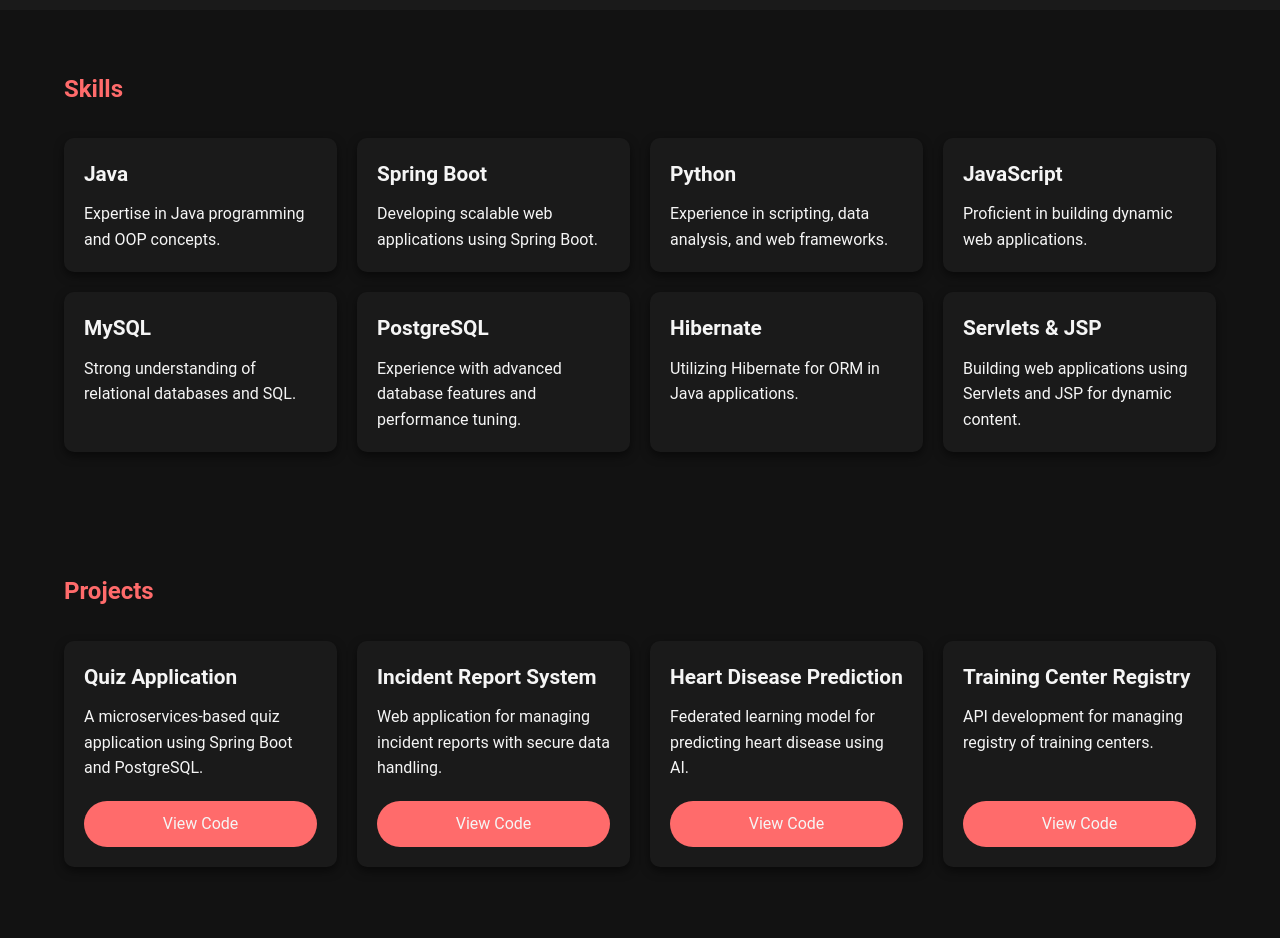
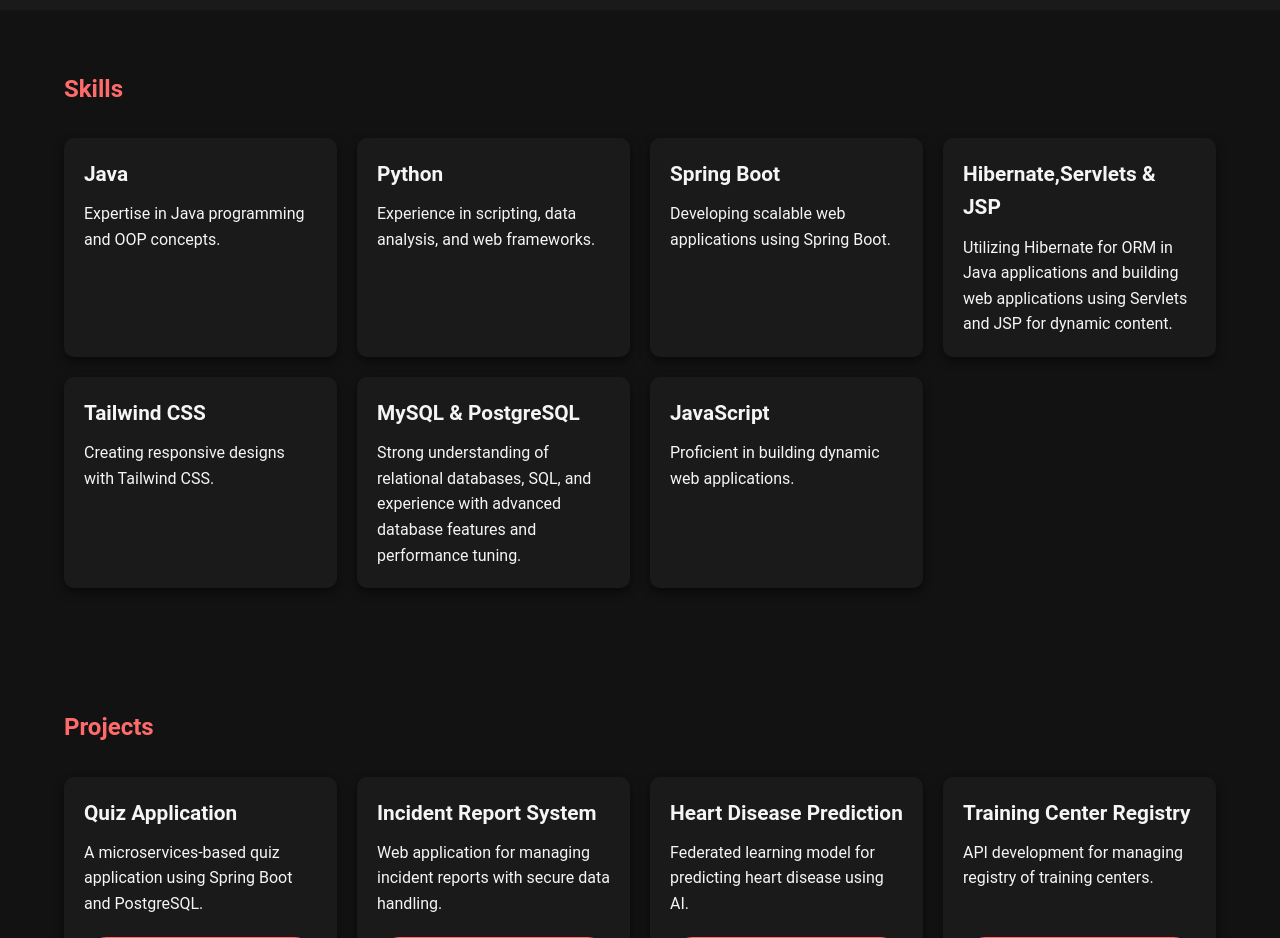
Before and after one commit to Sughosh28/Portfolio, a website: page public/index.html in a window 1280 px wide. Shown: the part 1120-2058 px from the top of the page. Drawn offline with Linux system fonts and the light colour scheme.

Commit message:
Changed Skill section

```diff
--- a/public/index.html
+++ b/public/index.html
@@ -55,32 +55,28 @@
                     <p>Expertise in Java programming and OOP concepts.</p>
                 </div>
                 <div class="skill-item">
+                    <h3>Python</h3>
+                    <p>Experience in scripting, data analysis, and web frameworks.</p>
+                </div>
+                <div class="skill-item">
                     <h3>Spring Boot</h3>
                     <p>Developing scalable web applications using Spring Boot.</p>
                 </div>
                 <div class="skill-item">
-                    <h3>Python</h3>
-                    <p>Experience in scripting, data analysis, and web frameworks.</p>
+                    <h3>Hibernate,Servlets & JSP</h3>
+                    <p>Utilizing Hibernate for ORM in Java applications and building web applications using Servlets and JSP for dynamic content.</p>
+                </div>
+                <div class="skill-item">
+                    <h3>Tailwind CSS</h3>
+                    <p>Creating responsive designs with Tailwind CSS.</p>
+                </div>
+                <div class="skill-item">
+                    <h3>MySQL & PostgreSQL</h3>
+                    <p>Strong understanding of relational databases, SQL, and experience with advanced database features and performance tuning.</p>
                 </div>
                 <div class="skill-item">
                     <h3>JavaScript</h3>
                     <p>Proficient in building dynamic web applications.</p>
-                </div>
-                <div class="skill-item">
-                    <h3>MySQL</h3>
-                    <p>Strong understanding of relational databases and SQL.</p>
-                </div>
-                <div class="skill-item">
-                    <h3>PostgreSQL</h3>
-                    <p>Experience with advanced database features and performance tuning.</p>
-                </div>
-                <div class="skill-item">
-                    <h3>Hibernate</h3>
-                    <p>Utilizing Hibernate for ORM in Java applications.</p>
-                </div>
-                <div class="skill-item">
-                    <h3>Servlets & JSP</h3>
-                    <p>Building web applications using Servlets and JSP for dynamic content.</p>
                 </div>
             </div>
         </div>
```
